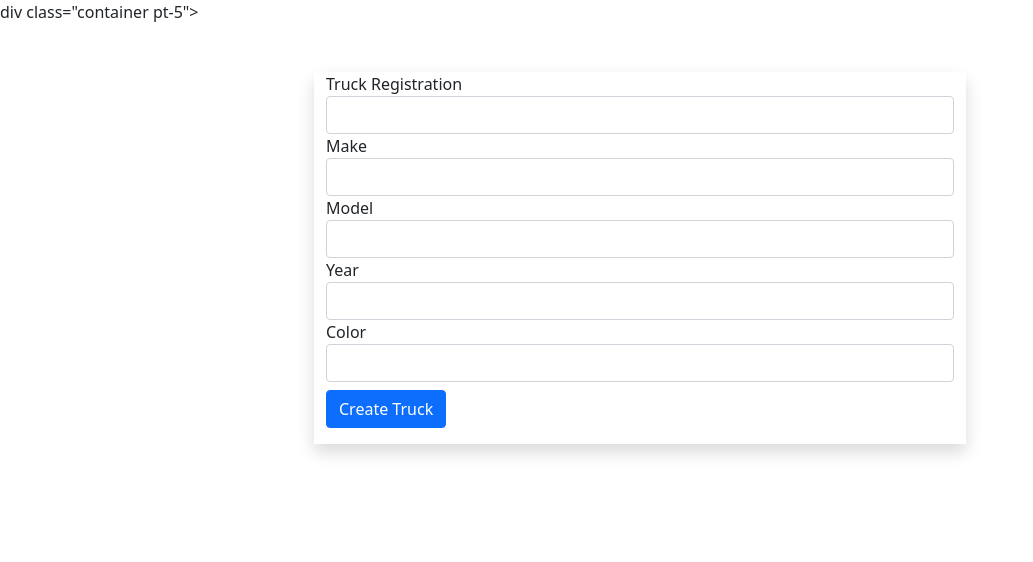
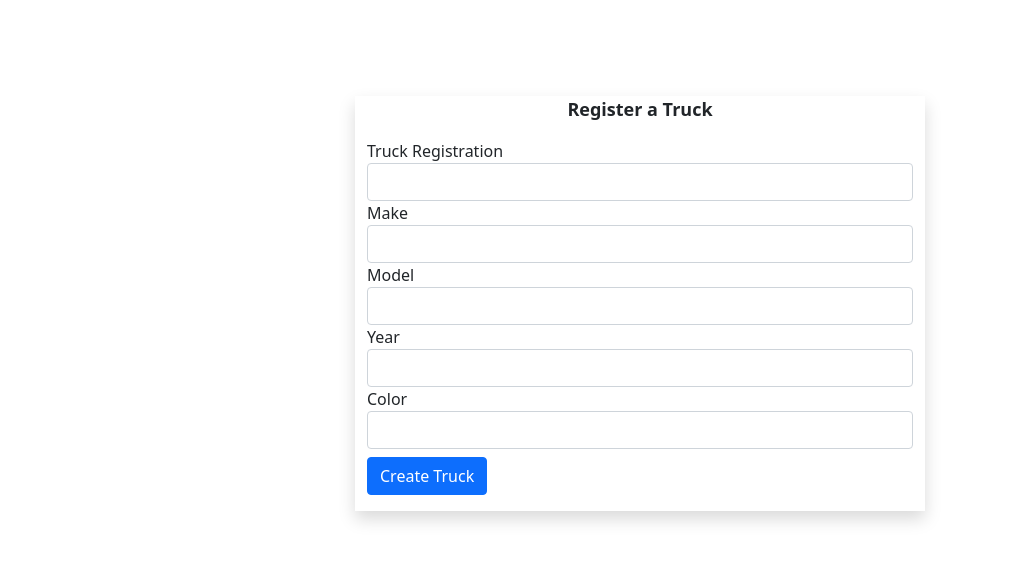
Before and after one commit to MatomeMab/Team_16, an Angular app in the folder EasyMovingSystem/: page / in a window 1280 px wide. Shown: the top 562 px of the page, without its empty margins (0-1033 px from the left). Built offline with nearby package versions, Linux system fonts and the light colour scheme.

Commit message:
Truck Form

```diff
--- a/EasyMovingSystem/src/app/Components/Trucks/truck/truck.component.html
+++ b/EasyMovingSystem/src/app/Components/Trucks/truck/truck.component.html
@@ -1,6 +1,9 @@
-div class="container pt-5">
+<div class="container pt-5">
   <div class="row justify-content-sm-center pt-5">
       <div class="col-sm-6 shadow round pb-3">
+          <div align-item="center" display="flex">
+              <P style="font-weight:bold; font-size:large; text-align: center;">Register a Truck</P>
+          </div>
 <form>
     <div class="form-group">
         <label for="fullname">Truck Registration</label>
@@ -16,7 +19,7 @@ div class="container pt-5">
   </div>
   <div class="form-group">
     <label for="id">Year</label>
-    <input type="number" class="form-control">
+    <input type="text" class="form-control">
   </div>
   <div class="form-group">
     <label for="otp">Color</label>
```
